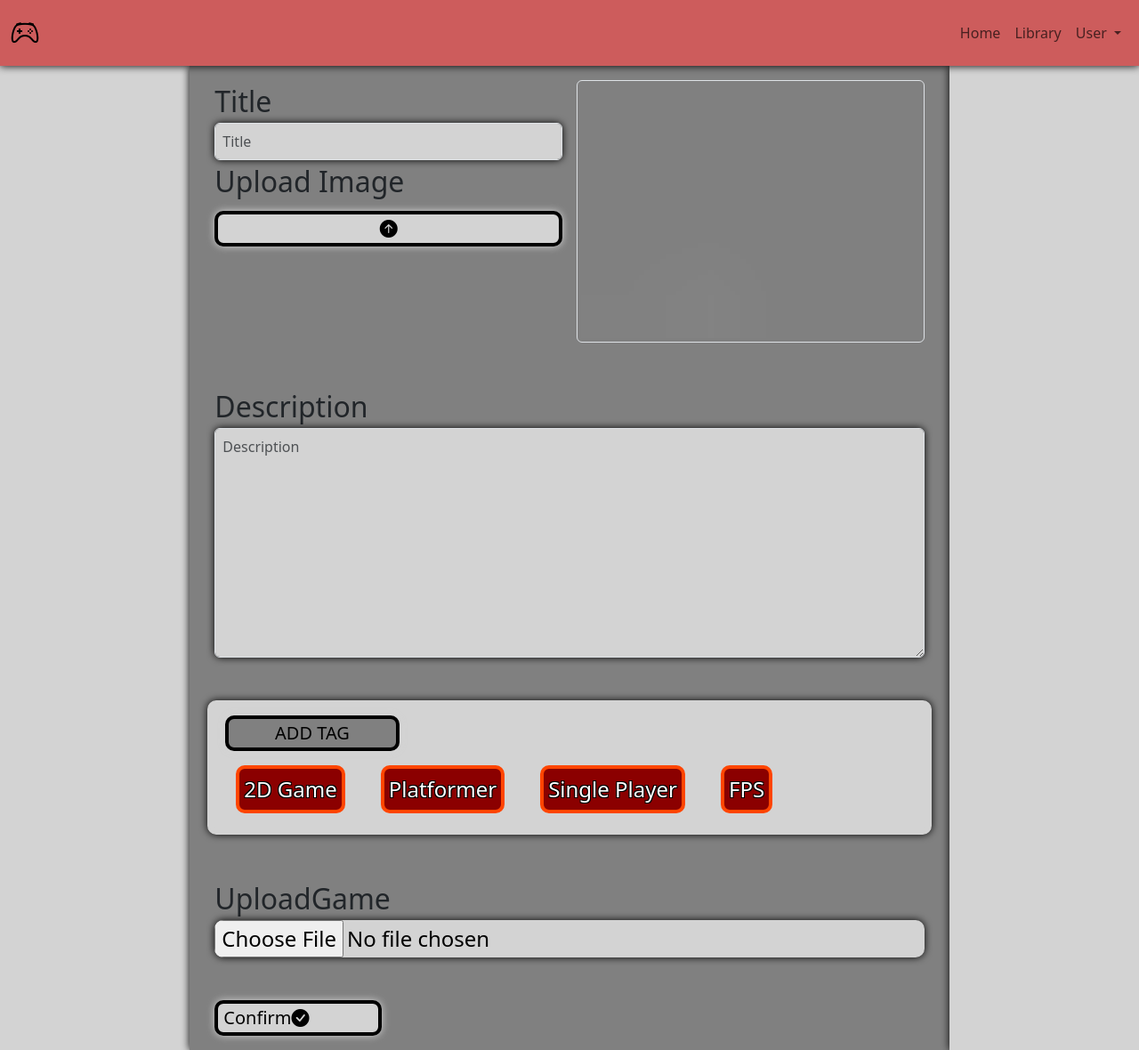
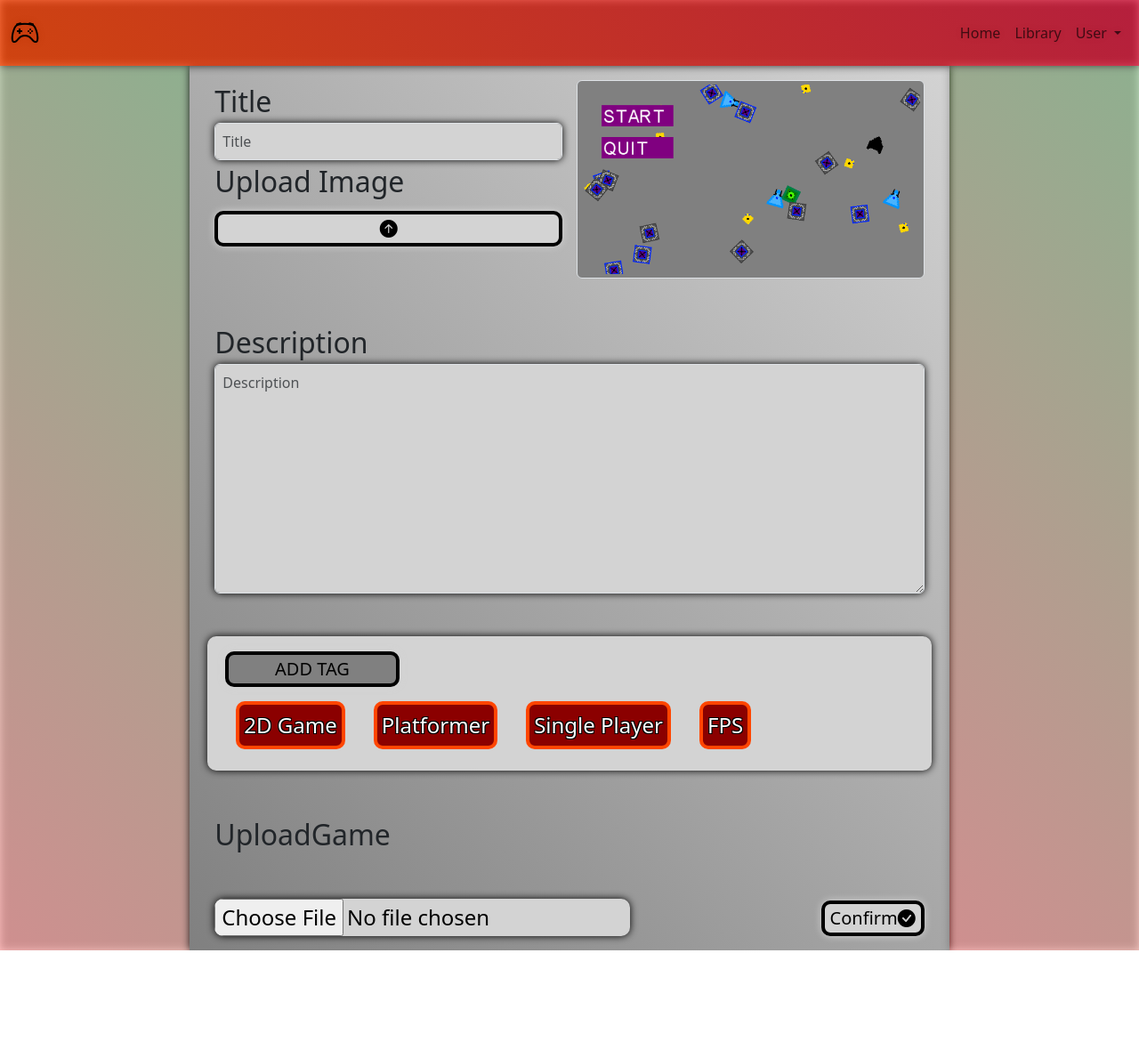
Before and after one commit to Andrej881/VAIISemestalka, a plain HTML site: page uploadGame.html in a window 1280 px wide. Shown: the whole page at 89% size. After the commit the page ends 1068 px from the top, so only its background shows below. Drawn offline with nearby package versions, Linux system fonts and the light colour scheme.

Commit message:
nahrada background-color na background-image linear-gradient u niektorych pravidiel

```diff
--- a/style.css
+++ b/style.css
@@ -3,7 +3,7 @@
 }
 
 .navCustom {
-    background-color: indianred;
+    background-image: linear-gradient(45deg, rgba(255, 69, 0, 0.75), rgba(220, 20, 60, 0.75));
     margin-bottom: 0;
     padding-bottom: 0;
     filter: drop-shadow(0 0 5px black);
@@ -12,7 +12,7 @@
 }
 
 .dropdownCustom {
-    background-color: indianred !important;
+    background-image: linear-gradient(45deg, rgba(255, 69, 0, 0.75), rgba(220, 20, 60, 0.75));
 }
 .dropdownCustomItem.current {
     background-color: black !important;
@@ -51,11 +51,12 @@
 }
 
 .secondaryBackground {
-    background-color: lightgrey;
+    background-image: linear-gradient(45deg, rgba(255, 0, 0, 0.25), rgba(0, 128, 0, 0.25));
 }
 
 .primaryBackground {
     background-color: grey;
+    background-image: linear-gradient(45deg, grey, lightgrey);
 }
 
 .tag {
@@ -66,6 +67,7 @@
     min-height: 40px;
     font-size: 1.5rem;
     padding: 5px;
+    margin: 0;
     white-space: normal;
     word-wrap: break-word;
     text-shadow:
@@ -80,7 +82,6 @@
 .tag:active{
     background-color: crimson;
 }
-
 .titleSize {
     font-size: calc(1rem + 1vw);
 }
--- a/uploadGame.html
+++ b/uploadGame.html
@@ -59,7 +59,7 @@
             <div class="col">
               Upload Image
               <button class="formImage">
-                <label for="imageInput">
+                <label for="imageInput" class="w-100">
                   <i class="bi-arrow-up-circle-fill"></i>
                 </label>
               </button>
@@ -68,7 +68,7 @@
           </div>
 
           <div class="col-md-6 col-12 align-content-end">
-              <img class="size ratio img-thumbnail" src="images/nothing.png" alt="">
+              <img class="size ratio img-thumbnail" src="images/SpaceDestroyer.PNG" alt="">
           </div>
 
           <div class="col-12">
@@ -80,7 +80,7 @@
             <div class="ms-1 col-3">
               <button  id="addTag" class="formImage">ADD TAG</button>
             </div>
-            <div class="row d-flex p-3 gap-3">
+            <div class="row d-flex p-3 gap-2">
               <div class="col-auto">
                 <button class="tag">2D Game</button>
               </div>
@@ -98,10 +98,12 @@
 
           <div class="col-12">
             <label for="fileInput" class="col-12">UploadGame</label>
+          </div>
+          <div class="col-auto">
             <input class="gameUpload input-group" type="file" id="fileInput">
           </div>
 
-          <div class="col-3">
+          <div class="col-auto align-content-end ms-auto">
             <button class="formImage d-flex align-self-center ms-auto">
               Confirm
               <i class="bi-check-circle-fill"></i>
```
Also changed, not shown: gameInfo.html (+1 -1 lines), index.html (+1 -1 lines).
